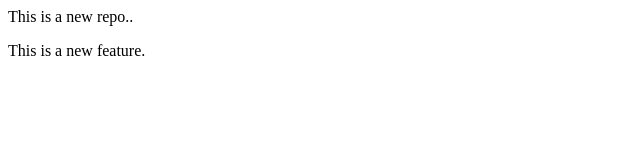
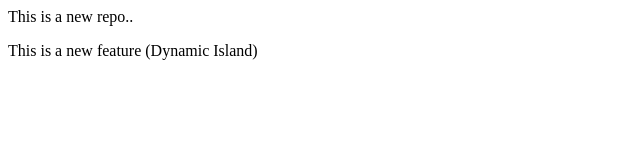
Before and after one commit to Mayank14211/Local-repo, a plain HTML site: page index.html in a window 1280 px wide. Shown: the whole page, without its empty margins (0-640 px from the left). Drawn offline with Linux system fonts and the light colour scheme.

Commit message:
Added Software feature

```diff
--- a/index.html
+++ b/index.html
@@ -1,2 +1,2 @@
 <p>This is a new repo..</p>
-<p>This is a new feature.</p>
+<p>This is a new feature (Dynamic Island)</p>
```
